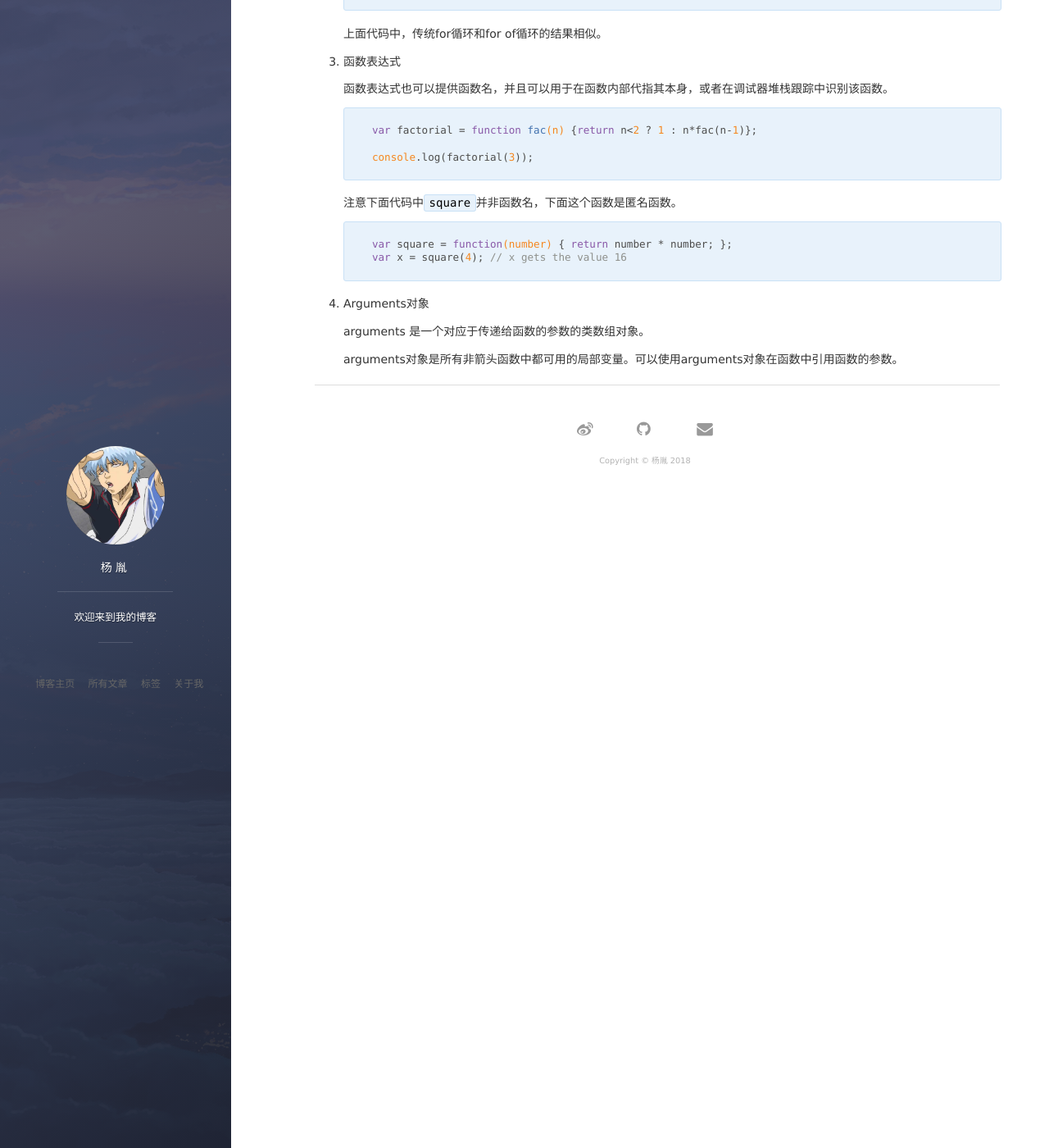
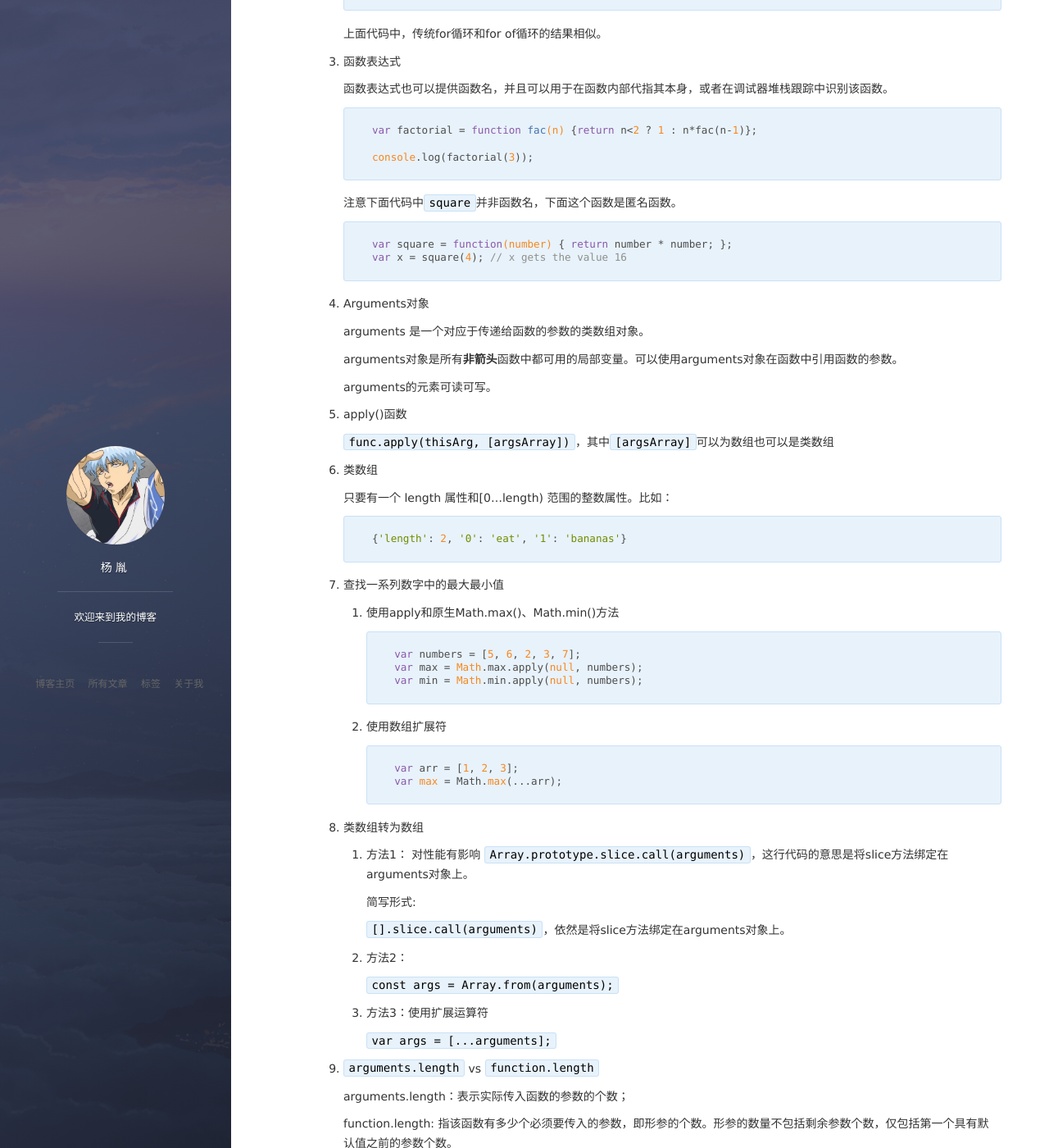
Before and after one commit to ginnko/old-blog, a Jekyll site: the page built from _posts/2018-07-04-javascript查漏补缺之三.md, in a window 1280 px wide and 1400 px high, scrolled down 1424 px. Shown: the whole window at 82% size. Built offline with Jekyll 4.4.1, drawn with Linux system fonts in a browser that asks for light colours; nearby versions of some CDN libraries; Markdown is read by kramdown in place of the engine named in the settings; comment, search, counter and statistics services are not loaded; some of the changed text lies outside the part shown.

Commit message:
add an article about loop and function of js

````diff
--- a/_posts/2018-07-04-javascript查漏补缺之三.md
+++ b/_posts/2018-07-04-javascript查漏补缺之三.md
@@ -1,6 +1,6 @@
 ---
 layout: post
-title: javascript查缺补漏之三 —— 未完
+title: javascript查缺补漏之三 —— 《循环和函数》
 date: 2018-07-04
 tag: javascript
 ---
@@ -105,4 +105,162 @@
 
     arguments 是一个对应于传递给函数的参数的类数组对象。
 
-    arguments对象是所有非箭头函数中都可用的局部变量。可以使用arguments对象在函数中引用函数的参数。
+    arguments对象是所有**非箭头**函数中都可用的局部变量。可以使用arguments对象在函数中引用函数的参数。
+
+    arguments的元素可读可写。
+
+5. apply()函数
+
+    `func.apply(thisArg, [argsArray])`，其中`[argsArray]`可以为数组也可以是类数组
+
+6. 类数组
+
+    只要有一个 length 属性和[0...length) 范围的整数属性。比如：
+
+    ```
+    {'length': 2, '0': 'eat', '1': 'bananas'}
+    ```
+
+7. 查找一系列数字中的最大最小值
+
+    1. 使用apply和原生Math.max()、Math.min()方法
+
+        ```
+        var numbers = [5, 6, 2, 3, 7];
+        var max = Math.max.apply(null, numbers);
+        var min = Math.min.apply(null, numbers);
+        ```
+    2. 使用数组扩展符
+
+        ```
+        var arr = [1, 2, 3];
+        var max = Math.max(...arr);
+        ```
+
+8. 类数组转为数组
+
+    1. 方法1： 对性能有影响
+        `Array.prototype.slice.call(arguments)`，这行代码的意思是将slice方法绑定在arguments对象上。
+
+        简写形式:
+
+        `[].slice.call(arguments)`，依然是将slice方法绑定在arguments对象上。
+
+    2. 方法2：
+
+        `const args = Array.from(arguments);`
+
+    3. 方法3：使用扩展运算符
+
+        `var args = [...arguments];`
+
+9. `arguments.length` vs `function.length`
+
+    arguments.length：表示实际传入函数的参数的个数；
+
+    function.length: 指该函数有多少个必须要传入的参数，即形参的个数。形参的数量不包括剩余参数个数，仅包括第一个具有默认值之前的参数个数。
+
+10. 剩余参数 vs 默认参数 vs 解构赋值
+
+    1. 剩余参数
+
+        如果函数的最后一个命名参数以...为前缀，则它将组成一个数组。**剩余参数是货真价实的数组而arguments对象只是类数组。**
+
+        ```
+        function foo(...args) {
+        return args;
+        }
+        foo(1, 2, 3);//[1, 2, 3]
+        ```
+
+    2. 默认参数
+
+        **默认参数是在函数被调用时解析的**，所以如果默认参数是可变动的，则每次的结果可能是不一样的。
+
+    3. 解构赋值
+
+        **数组的解构赋值**:目测是按数组元素的顺序。（此处仅记录了数组的解构赋值）。
+
+        1. 利用数组的解构赋值可以轻松交换值。
+
+            ```
+            let a = 1, b = 3;
+            [a, b] = [b, a];
+            console.log(a);//3
+            console.log(b);//1
+            ```
+        2. 解析一个从函数返回的数组
+
+            这个自己写代码已经遇到过多次返回数组的情况，但是都使用的传统获取数组对应位置的元素的方法，明显使用数组解构更简洁。
+
+            ```
+            function f() {
+            return [1, 2];
+            }
+
+            var a, b;
+            [a, b] = f();
+            console.log(a); // 1
+            console.log(b); // 2
+            ```
+
+        3. 忽略一些值
+            ```
+            function f() {
+            return [1, 2, 3];
+            }
+
+            var [a, , b] = f();
+            console.log(a); // 1
+            console.log(b); // 3
+            ```
+        4. 将剩余数组赋值给一个变量
+            ```
+            var [a, ...b] = [1, 2, 3];
+            console.log(a); // 1
+            console.log(b); // [2, 3]
+            ```
+
+        5. 用正则表达式匹配提取值
+
+            ```
+            var url = "https://developer.mozilla.org/en-US/Web/JavaScript";
+
+            var parsedURL = /^(\w+)\:\/\/([^\/]+)\/(.*)$/.exec(url);
+            console.log(parsedURL); // ["https://developer.mozilla.org/en-US/Web/JavaScript", "https", "developer.mozilla.org", "en-US/Web/JavaScript"]
+
+            var [, protocol, fullhost, fullpath] = parsedURL;
+
+            console.log(protocol); // "https"
+            ```
+11. 函数递归
+
+    递归函数就使用了堆栈：函数堆栈。
+
+    1. 应用1：获取树结构中所有的节点
+
+        ```
+        function walkTree(node) {
+        if (node == null) //
+            return;
+        // do something with node
+        for (var i = 0; i < node.childNodes.length; i++) {
+            walkTree(node.childNodes[i]);
+        }
+        }
+        ```
+
+12. 箭头函数
+
+    箭头函数会捕捉闭包上下文的this值，以词法方式绑定this。
+    ```
+    function Person(){
+    this.age = 0;
+
+    setInterval(() => {
+        this.age++; // |this| properly refers to the person object
+    }, 1000);
+    }
+
+    var p = new Person();
+    ```
````
